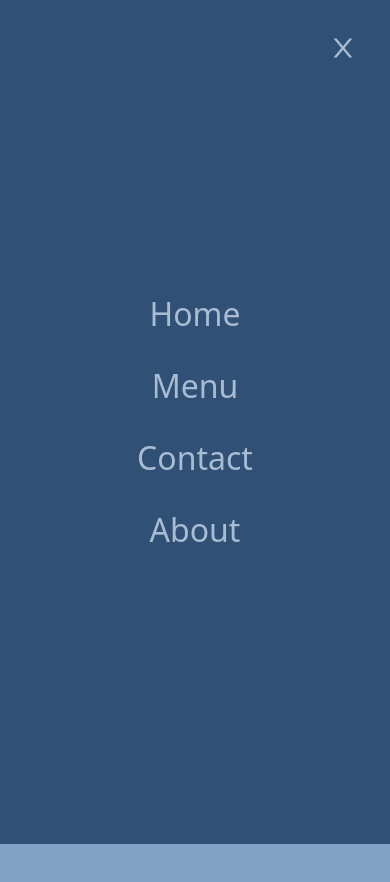
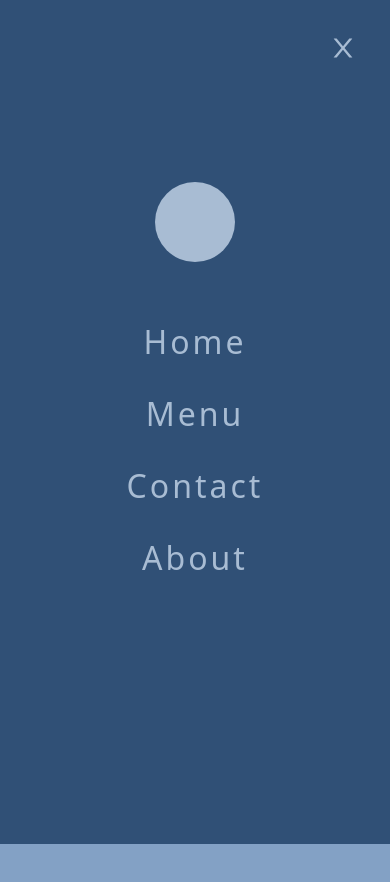
Before and after one commit to juliaszbrt/WindPho, a Next.js app: page / in a window 390 px wide. Both pictures are taken after a click on the icon 343 px from the left and 48 px from the top of the page. Shown: the top 882 px of the page. Built offline with nearby package versions, Linux system fonts and the light colour scheme.

Commit message:
Add logo to mobile menu screen

```diff
--- a/src/app/components/navbar.jsx
+++ b/src/app/components/navbar.jsx
@@ -40,7 +40,8 @@ export default function Navbar() {
                     // if menuOpen is true --> visible; else --> hidden
                     menuOpen ? 'fixed w-[100vw] h-screen bg-[#305076] ease-in duration-500 flex flex-col justify-center items-center' : 'hidden'
                 }>
-                    <div onClick={handleMenu} className="text-[#A8BCD3] flex flex-col text-center gap-[1.5rem] text-[2rem]">
+                    <div onClick={handleMenu} className="text-[#A8BCD3] tracking-[3px] flex flex-col items-center text-center gap-[1.5rem] text-[2rem]">
+                        <a href='/'><div className="h-[5rem] w-[5rem] rounded-[100%] bg-[#A8BCD3] mt-[-5rem] mb-[2rem]"></div></a>
                         <Link href="/" >Home</Link>
                         <Link href="/menu">Menu</Link>
                         <Link href="/contact">Contact</Link>
```
